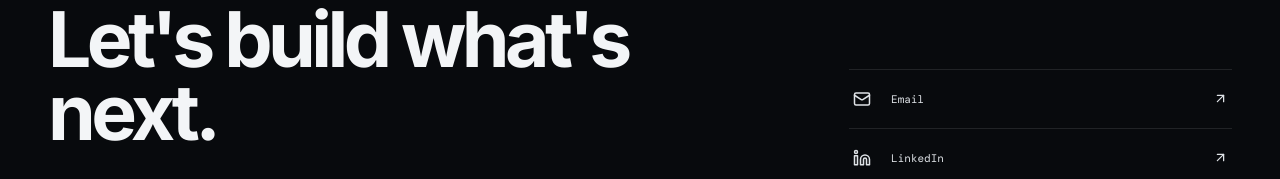
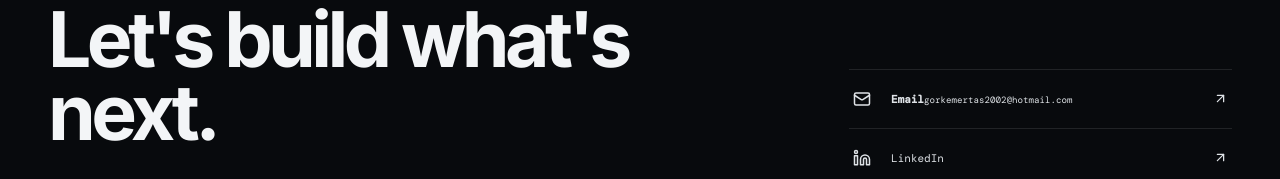
Before and after one commit to GorkemErtas/portfolio, a Next.js app: page / in a window 1280 px wide. Shown: the part 5041-5220 px from the top of the page. Built offline with nearby package versions, Linux system fonts and the light colour scheme; a web font is replaced by a local one.

Commit message:
fix: improve email contact links

```diff
--- a/app/page.tsx
+++ b/app/page.tsx
@@ -27,7 +27,7 @@ export default function Home(){
   <div className="ambient"/>
   <nav className="nav"><a className="mark" href="#top">GE<span>.</span></a><div className="navLinks">{t.nav.map((x,i)=><a href={anchors[i]} key={x}>{x}</a>)}</div></nav>
   <section id="top" className="hero">
-   <motion.div className="heroCopy" initial={{opacity:0,y:24}} animate={{opacity:1,y:0}} transition={{duration:.7}}><div className="eyebrow"><span>01</span>{t.role}</div><h1><span>GÖRKEM</span><span className="outline">ERTAŞ</span></h1><div className="focus">{t.focus}</div><p className="intro">{t.intro}</p><div className="actions"><a className="primary" href="#work">{t.work}<ArrowDown size={17}/></a><a className="secondary" href="mailto:gorkemertas2002@hotmail.com">{t.contact}<Mail size={17}/></a></div></motion.div>
+   <motion.div className="heroCopy" initial={{opacity:0,y:24}} animate={{opacity:1,y:0}} transition={{duration:.7}}><div className="eyebrow"><span>01</span>{t.role}</div><h1><span>GÖRKEM</span><span className="outline">ERTAŞ</span></h1><div className="focus">{t.focus}</div><p className="intro">{t.intro}</p><div className="actions"><a className="primary" href="#work">{t.work}<ArrowDown size={17}/></a><a className="secondary" href="mailto:gorkemertas2002@hotmail.com?subject=Portfolio%20Contact">{t.contact}<Mail size={17}/></a></div></motion.div>
    <div className="heroAside" aria-hidden="true"><span>BUILD</span><span>CONNECT</span><span>SHIP</span><div>BACKEND / AI / MOBILE</div></div>
    <div className="availability"><i/><div><strong>{t.status}</strong><span>{t.location}</span></div></div><a className="scroll" href="#work">{t.scroll}<ArrowDown size={15}/></a>
   </section>
@@ -42,6 +42,6 @@ export default function Home(){
   <section id="stack" className="section stackSection"><div className="sectionLabel"><span>04</span>{t.stack}</div><div className="sectionHead"><h2>{t.stackTitle}</h2></div><div className="stackGrid">{techGroups.map((g,i)=><div className="stackGroup" key={g.title}><span>0{i+1}</span><h3>{g.title}</h3><div>{g.items.map(x=><em key={x}>{x}</em>)}</div></div>)}</div><div className="stackNote"><Code2 size={17}/> No arbitrary skill percentages — technologies are grouped by where I use them.</div></section>
 
   <section id="experience" className="section experience"><div className="sectionLabel"><span>05</span>{t.exp}</div><div className="timeline"><div className="timelineItem"><span>2024</span><div><h3>IT Intern · GDZ Elektrik Dağıtım A.Ş.</h3><p>IT support analysis, operations and documentation; exposure to corporate infrastructure and software processes.</p></div></div><div className="timelineItem"><span>2020 — 2025</span><div><h3>B.Sc. Software Engineering · Yaşar University</h3><p>Full scholarship.</p></div></div></div></section>
-  <section id="contact" className="contactSection"><div><span className="contactKicker">{t.contactKicker}</span><h2>{t.contactTitle}</h2><p>{t.contactText}</p></div><div className="contactLinks"><a href="mailto:gorkemertas2002@hotmail.com"><Mail size={18}/>{t.email}<ArrowUpRight size={15}/></a><a href="https://www.linkedin.com/in/gorkem-ertas/" target="_blank" rel="noreferrer"><Linkedin size={18}/>LinkedIn<ArrowUpRight size={15}/></a><a href="https://github.com/GorkemErtas" target="_blank" rel="noreferrer"><Github size={18}/>GitHub<ArrowUpRight size={15}/></a></div></section><footer><span>GÖRKEM ERTAŞ · SOFTWARE ENGINEER</span><span>{t.locationFooter}</span></footer>
+  <section id="contact" className="contactSection"><div><span className="contactKicker">{t.contactKicker}</span><h2>{t.contactTitle}</h2><p>{t.contactText}</p></div><div className="contactLinks"><a href="mailto:gorkemertas2002@hotmail.com?subject=Portfolio%20Contact"><Mail size={18}/><span><strong>{t.email}</strong><small>gorkemertas2002@hotmail.com</small></span><ArrowUpRight size={15}/></a><a href="https://www.linkedin.com/in/gorkem-ertas/" target="_blank" rel="noreferrer"><Linkedin size={18}/>LinkedIn<ArrowUpRight size={15}/></a><a href="https://github.com/GorkemErtas" target="_blank" rel="noreferrer"><Github size={18}/>GitHub<ArrowUpRight size={15}/></a></div></section><footer><span>GÖRKEM ERTAŞ · SOFTWARE ENGINEER</span><span>{t.locationFooter}</span></footer>
  </main>
 }
```
